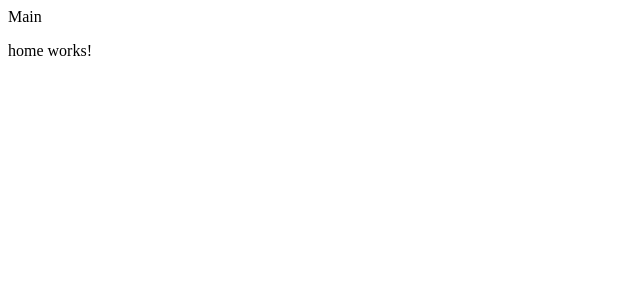
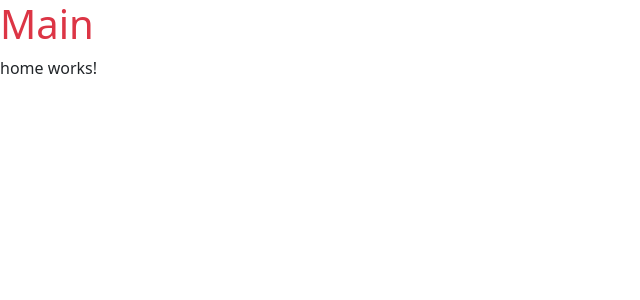
Before and after one commit to luyenhaidangit/ang-blog, an Angular app: page / in a window 1280 px wide. Shown: the top 300 px of the page, without its empty margins (0-640 px from the left). Built offline with nearby package versions, Linux system fonts and the light colour scheme.

Commit message:
Add package bootstrap

```diff
--- a/package.json
+++ b/package.json
@@ -18,6 +18,7 @@
     "@angular/platform-browser": "^16.0.0",
     "@angular/platform-browser-dynamic": "^16.0.0",
     "@angular/router": "^16.0.0",
+    "bootstrap": "^5.2.3",
     "rxjs": "~7.8.0",
     "tslib": "^2.3.0",
     "zone.js": "~0.13.0"
--- a/src/app/app.component.html
+++ b/src/app/app.component.html
@@ -1,2 +1,2 @@
-Main
+<h1 class="text-danger">Main</h1>
 <router-outlet></router-outlet>
--- a/src/styles.css
+++ b/src/styles.css
@@ -1 +1,2 @@
 /* You can add global styles to this file, and also import other style files */
+@import '~bootstrap/dist/css/bootstrap.min.css'
```
Also changed, not shown: 1 other file (tests, documents, lock files or other folders).
